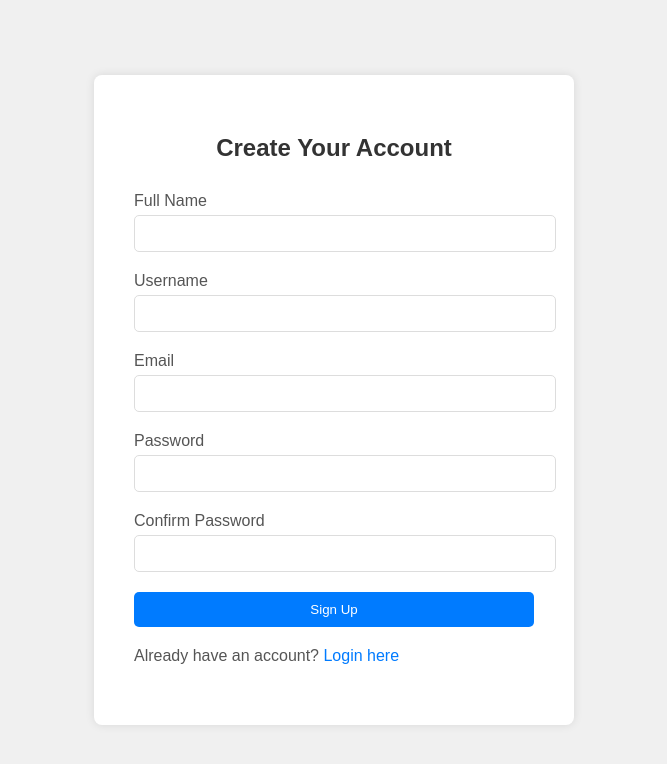
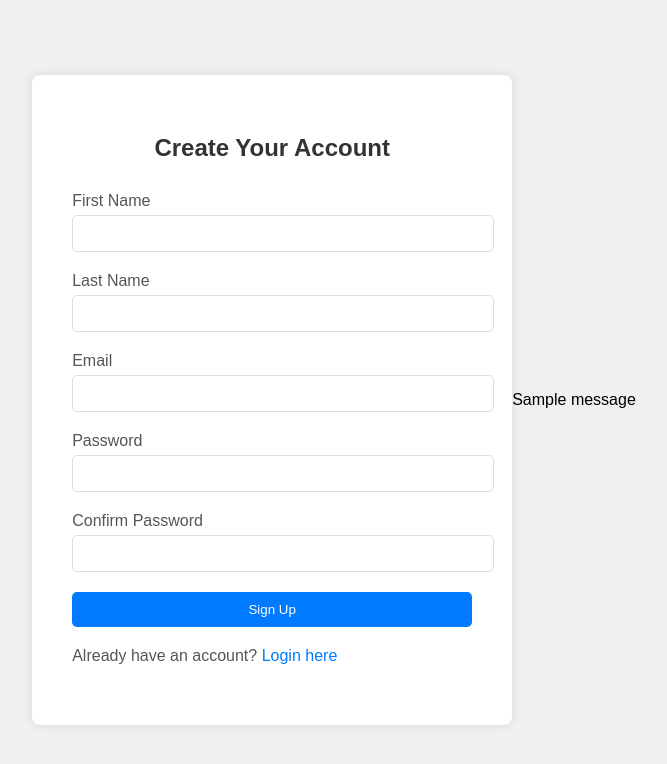
Before and after one commit to FaroukZakaria/Mini_social_media, a Flask app: page /signup in a window 1280 px wide. Shown: the top 764 px of the page, without its empty margins (306-973 px from the left). Run offline with Flask 3, Linux system fonts and the light colour scheme; tables that the repository leaves empty hold one stand-in row (values such as "Sample post"); one stand-in notice (Sample message) is shown.

Commit message:
Added useful resources for the flash of the message upon successful account creation. Added scripts.

```diff
--- a/templates/signup.html
+++ b/templates/signup.html
@@ -9,14 +9,14 @@
 <body>
     <div class="signup-container">
         <h2>Create Your Account</h2>
-        <form action="/signup" method="POST">
+        <form action="/signup" method="POST" id="signup-form">
             <div class="form-group">
-                <label for="fullname">Full Name</label>
-                <input type="text" id="fullname" name="fullname" required>
+                <label for="firstname">First Name</label>
+                <input type="text" id="firstname" name="fullname" required>
             </div>
             <div class="form-group">
-                <label for="username">Username</label>
-                <input type="text" id="username" name="username" required>
+                <label for="lastname">Last Name</label>
+                <input type="text" id="lastname" name="username" required>
             </div>
             <div class="form-group">
                 <label for="email">Email</label>
@@ -26,7 +26,7 @@
                 <label for="password">Password</label>
                 <input type="password" id="password" name="password" required>
             </div>
-			<div class="form-group">
+                        <div class="form-group">
                 <label for="confirmedPassword">Confirm Password</label>
                 <input type="password" id="confirmedPassword" name="confirmedPassword" required>
             </div>
@@ -38,5 +38,29 @@
             </div>
         </form>
     </div>
+        {% with messages = get_flashed_messages() %}
+                {% if messages %}
+                        <div id="flash-messages">
+                                {% for message in messages %}
+                                        <div class="alert alert-info" role="alert">{{ message }}</div>
+                                {% endfor %}
+                        </div>
+                {% endif %}
+        {% endwith %}
+	<script>
+		document.addEventListener('DOMContentLoaded', function () {
+	        const passwordInput = document.getElementById('password');
+        	const confirmPasswordInput = document.getElementById('confirmedPassword');
+	        const form = document.getElementById('signup-form');
+
+        	form.addEventListener('submit', function (event) {
+	            if (passwordInput.value !== confirmPasswordInput.value) {
+        	        event.preventDefault();
+                	alert('Passwords do not match');
+	            }
+        	});
+	    });
+	</script>
+
 </body>
 </html>
```
Also changed, not shown: templates/index.html (+22 -0 lines).
